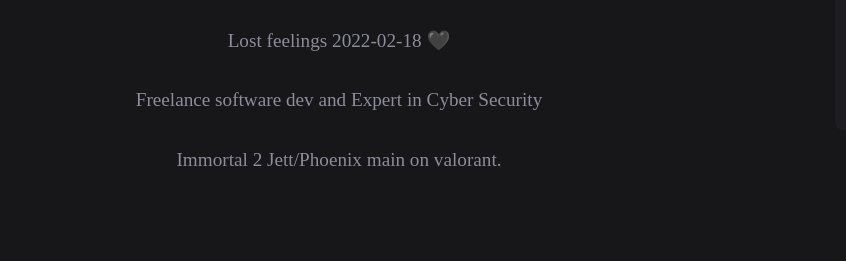
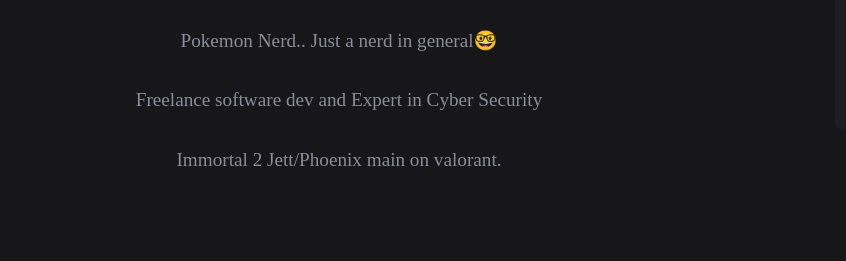
Before and after one commit to rawt4k/ven.rip, a website: page index.html in a window 1280 px wide. Shown: the part 371-632 px from the top of the page, 301-1147 px from the left. Drawn offline with Linux system fonts and the light colour scheme.

Commit message:
Update index.html

```diff
--- a/index.html
+++ b/index.html
@@ -51,7 +51,7 @@
         </div>
 
         <section>
-             Lost feelings 2022-02-18 🖤
+             Pokemon Nerd.. Just a nerd in general🤓
         </section>
 
         <section>
```
